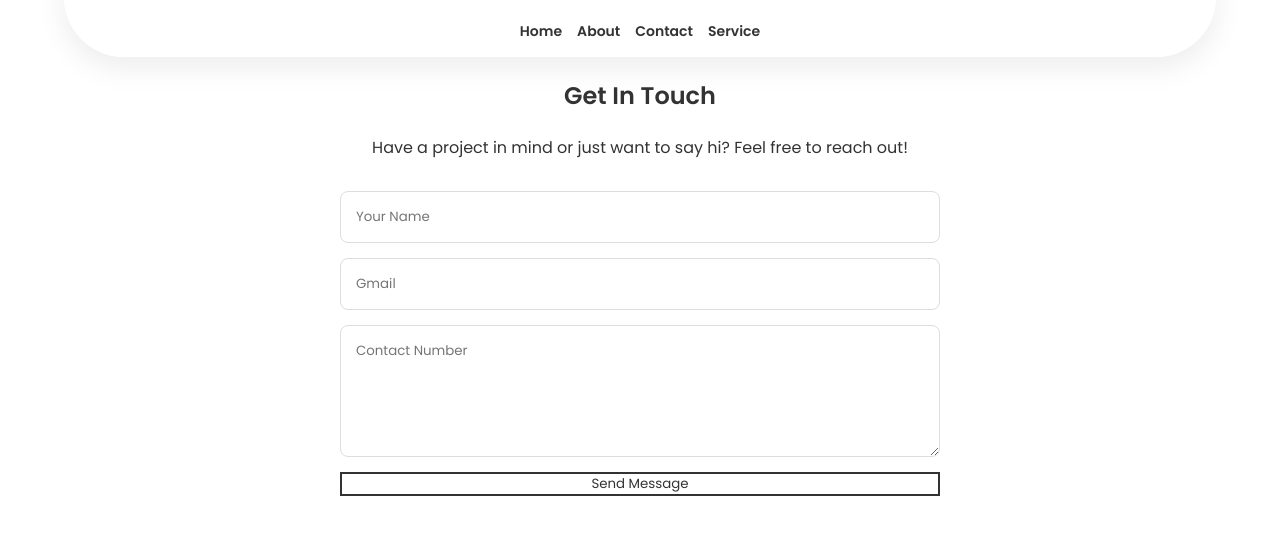
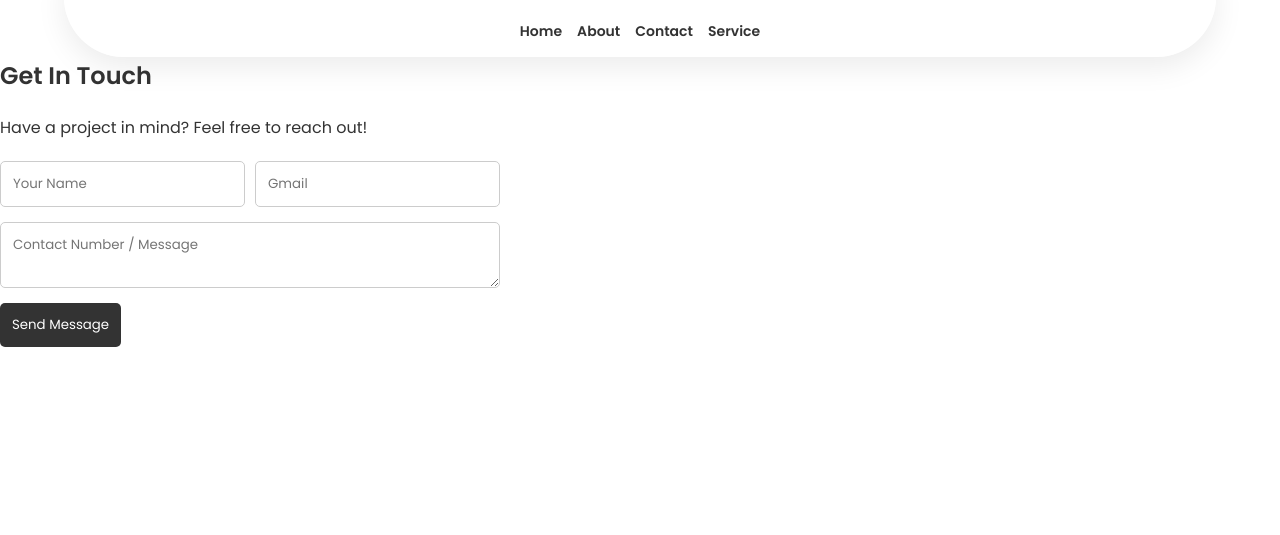
Before and after one commit to Manjila4/Portfolio, a plain HTML site: page contact.html in a window 1280 px wide. Shown: the part 73-608 px from the top of the page. Drawn offline with Linux system fonts and the light colour scheme.

Commit message:
fixed layout and paths

```diff
--- a/1st.css
+++ b/1st.css
@@ -91,7 +91,7 @@ nav {
     color: #4CAF50;
 }
 
-/* .hero-image img {
+.hero-image img {
     width: 100%;
     max-width: 400px;
     border-radius: 30px;
@@ -101,7 +101,7 @@ nav {
 
 .hero-image img:hover {
     transform: translateY(-10px) rotate(2deg);
-} */
+}
 
 .about-container {
     max-width: 900px;
@@ -333,28 +333,35 @@ h2 {
 
 /* contact section */
 /* Contact Section Layout */
-.contact-container {
-    max-width: 600px;
-    margin: 50px auto;
-    text-align: center;
+.contact-form {
+    display: flex;
+    flex-direction: column; /* Stacks elements vertically */
+    gap: 15px;              /* Adds space between inputs */
+    max-width: 500px;       /* Keeps the form from stretching too wide */
+    margin-top: 20px;
 }
 
-/* Form Styling */
-.contact-form {
+.input-group {
     display: flex;
-    flex-direction: column;
-    gap: 15px; /* Spacing between boxes */
-    margin-top: 30px;
+    gap: 10px;              /* Puts Name and Email side-by-side */
 }
 
 .contact-form input,
 .contact-form textarea {
-    width: 100%;
-    padding: 15px;
-    border: 1px solid #ddd;
-    border-radius: 8px;
-    font-family: inherit;
-    background: rgba(255, 255, 255, 0.8);
+    padding: 12px;
+    border: 1px solid #ccc;
+    border-radius: 5px;
+    width: 100%;            /* Makes them fill the container */
+}
+
+.contact-form button {
+    padding: 12px;
+    background-color: #333; /* Or your brand color */
+    color: white;
+    border: none;
+    cursor: pointer;
+    border-radius: 5px;
+    align-self: flex-start; /* Keeps button from stretching full width */
 }
 
 /* Button Styling */
--- a/contact.html
+++ b/contact.html
@@ -12,17 +12,17 @@
     <nav>
         <div class="logo">KM</div>
         <div class="menu">
-            <a href="./index.html">Home</a>
-            <a href="./about.html">About</a>
-            <a href="./contact.html">Contact</a>
-            <a href="./service.html">Service</a>
+            <a href="index.html">Home</a>
+            <a href="about.html">About</a>
+            <a href="contact.html">Contact</a>
+            <a href="service.html">Service</a>
         </div>
     </nav>
 
 
 
 
-<section class="contact-container">
+<!-- <section class="contact-container">
     <h2>Get In Touch</h2>
     <p>Have a project in mind or just want to say hi? Feel free to reach out!</p>
 
@@ -32,6 +32,20 @@
         <textarea placeholder="Contact Number" rows="5"></textarea>
         <button type="submit" class="btn-work">Send Message</button>
     </form>
+</section> -->
+
+<section class="contact-section">
+    <h2>Get In Touch</h2>
+    <p>Have a project in mind? Feel free to reach out!</p>
+
+    <form class="contact-form">
+        <div class="input-group">
+            <input type="text" placeholder="Your Name">
+            <input type="email" placeholder="Gmail">
+        </div>
+        <textarea placeholder="Contact Number / Message"></textarea>
+        <button type="submit">Send Message</button>
+    </form>
 </section>
 </body>
 </html>
```
Also changed, not shown: About.html (+4 -4 lines), index.html (+4 -4 lines), service.html (+4 -4 lines).
